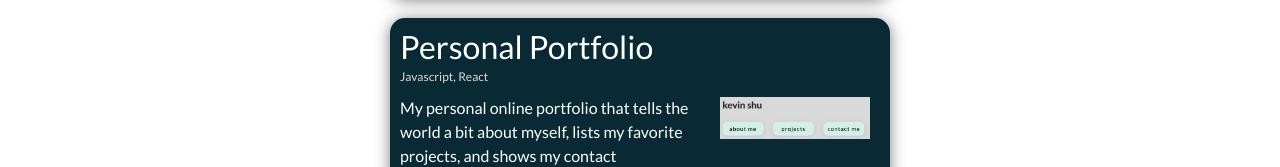
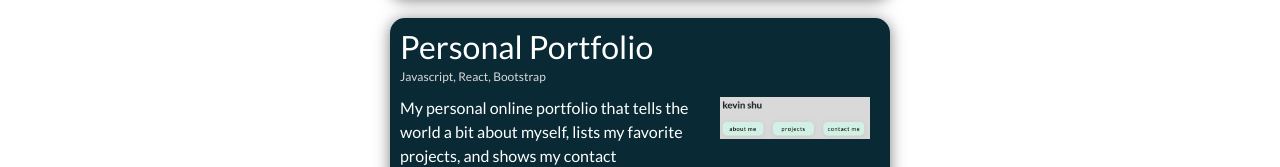
Before and after one commit to kyshu11027/portfolio, a React (Vite) app: page /projects in a window 1280 px wide. Shown: the part 607-774 px from the top of the page. Built offline with nearby package versions, Linux system fonts and the light colour scheme; the HTML template or start-up script is replaced by a standard one.

Commit message:
add bootstrap

```diff
--- a/src/components/Projects.jsx
+++ b/src/components/Projects.jsx
@@ -26,7 +26,7 @@ const Projects = () => {
         name="Personal Portfolio"
         link="https://github.com/kyshu11027/portfolio"
         description="My personal online portfolio that tells the world a bit about myself, lists my favorite projects, and shows my contact information."
-        tech={["Javascript", "React"]}
+        tech={["Javascript", "React", "Bootstrap"]}
         img={website}
       />
     </div>
```
